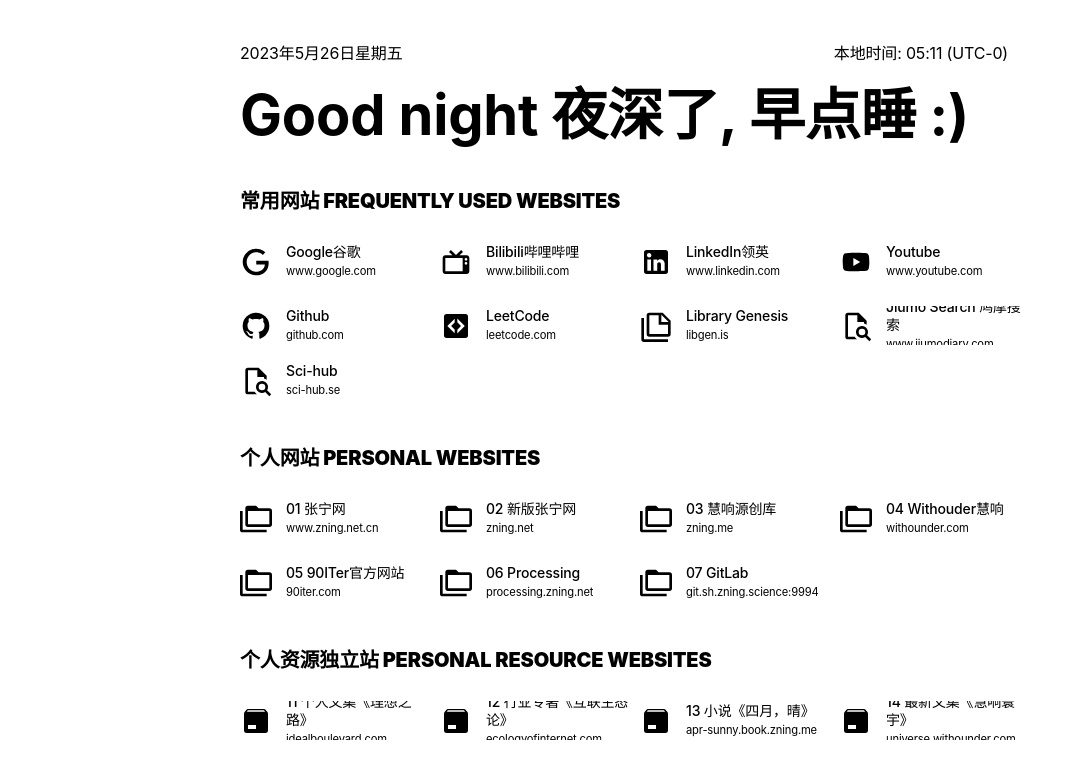
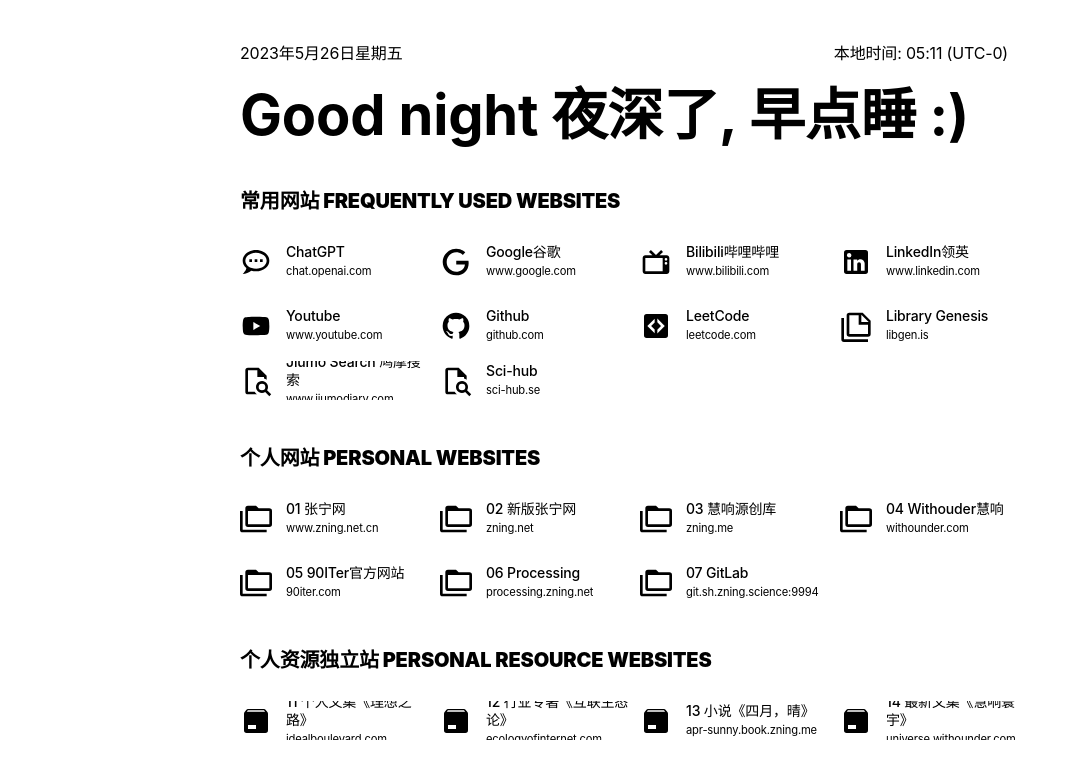
Before and after one commit to zning1994/portal, a plain HTML site: page index.html in a window 1280 px wide. Shown: the top 762 px of the page, without its empty margins (0-1068 px from the left). Drawn offline with Linux system fonts and the light colour scheme.

Commit message:
提交个人门户更新 2023-05-26 05:11:18

```diff
--- a/index.html
+++ b/index.html
@@ -59,6 +59,18 @@
     <section class="apps">
       <h3>常用网站 Frequently Used Websites</h3>
       <div class="apps_loop">
+
+        <div class="apps_item_wrap">
+          <a href="https://chat.openai.com/" target="_blank" class="apps_item">
+            <div class="apps_icon">
+            <svg xmlns="http://www.w3.org/2000/svg" xmlns:xlink="http://www.w3.org/1999/xlink" width="24" height="24" viewBox="0 0 24 24"><path fill="currentColor" d="M12 3C6.5 3 2 6.58 2 11a7.218 7.218 0 0 0 2.75 5.5c0 .6-.42 2.17-2.75 4.5c2.37-.11 4.64-1 6.47-2.5c1.14.33 2.34.5 3.53.5c5.5 0 10-3.58 10-8s-4.5-8-10-8m0 14c-4.42 0-8-2.69-8-6s3.58-6 8-6s8 2.69 8 6s-3.58 6-8 6m5-5v-2h-2v2h2m-4 0v-2h-2v2h2m-4 0v-2H7v2h2Z"/></svg>
+            </div>
+            <div class="apps_text">
+              <span class="name">ChatGPT</span>
+              <span class="domain">chat.openai.com</span>
+            </div>
+          </a>
+        </div>
 
         <div class="apps_item_wrap">
           <a href="https://www.google.com/ncr" target="_blank" class="apps_item">
--- a/sw.js
+++ b/sw.js
@@ -1 +1 @@
-if(!self.define){let e,i={};const n=(n,r)=>(n=new URL(n+".js",r).href,i[n]||new Promise((i=>{if("document"in self){const e=document.createElement("script");e.src=n,e.onload=i,document.head.appendChild(e)}else e=n,importScripts(n),i()})).then((()=>{let e=i[n];if(!e)throw new Error(`Module ${n} didn’t register its module`);return e})));self.define=(r,c)=>{const s=e||("document"in self?document.currentScript.src:"")||location.href;if(i[s])return;let o={};const t=e=>n(e,s),l={module:{uri:s},exports:o,require:t};i[s]=Promise.all(r.map((e=>l[e]||t(e)))).then((e=>(c(...e),o)))}}define(["./workbox-3625d7b0"],(function(e){"use strict";self.skipWaiting(),e.clientsClaim(),e.precacheAndRoute([{url:"404.html",revision:"9742bcbb9d4c9dd26cb8a87c2080ba07"},{url:"icon-512.png",revision:"65f42ac434c2a7b631c198f251035ba0"},{url:"index.016c4b7b.css",revision:null},{url:"index.html",revision:"a765c42cf067bdea8f6cc114b13f8159"},{url:"main.a842b54c.js",revision:null},{url:"registerSW.js",revision:"402b66900e731ca748771b6fc5e7a068"},{url:"icon-512.png",revision:"65f42ac434c2a7b631c198f251035ba0"},{url:"manifest.webmanifest",revision:"6c14839ee0078f8e2350d17388a2b4a6"}],{}),e.cleanupOutdatedCaches(),e.registerRoute(new e.NavigationRoute(e.createHandlerBoundToURL("404.html")))}));
+if(!self.define){let e,i={};const n=(n,r)=>(n=new URL(n+".js",r).href,i[n]||new Promise((i=>{if("document"in self){const e=document.createElement("script");e.src=n,e.onload=i,document.head.appendChild(e)}else e=n,importScripts(n),i()})).then((()=>{let e=i[n];if(!e)throw new Error(`Module ${n} didn’t register its module`);return e})));self.define=(r,s)=>{const c=e||("document"in self?document.currentScript.src:"")||location.href;if(i[c])return;let o={};const t=e=>n(e,c),l={module:{uri:c},exports:o,require:t};i[c]=Promise.all(r.map((e=>l[e]||t(e)))).then((e=>(s(...e),o)))}}define(["./workbox-3625d7b0"],(function(e){"use strict";self.skipWaiting(),e.clientsClaim(),e.precacheAndRoute([{url:"404.html",revision:"9742bcbb9d4c9dd26cb8a87c2080ba07"},{url:"icon-512.png",revision:"65f42ac434c2a7b631c198f251035ba0"},{url:"index.016c4b7b.css",revision:null},{url:"index.html",revision:"71032d13a2efcffbd456bd8d1d5a7f92"},{url:"main.a842b54c.js",revision:null},{url:"registerSW.js",revision:"402b66900e731ca748771b6fc5e7a068"},{url:"icon-512.png",revision:"65f42ac434c2a7b631c198f251035ba0"},{url:"manifest.webmanifest",revision:"6c14839ee0078f8e2350d17388a2b4a6"}],{}),e.cleanupOutdatedCaches(),e.registerRoute(new e.NavigationRoute(e.createHandlerBoundToURL("404.html")))}));
```
